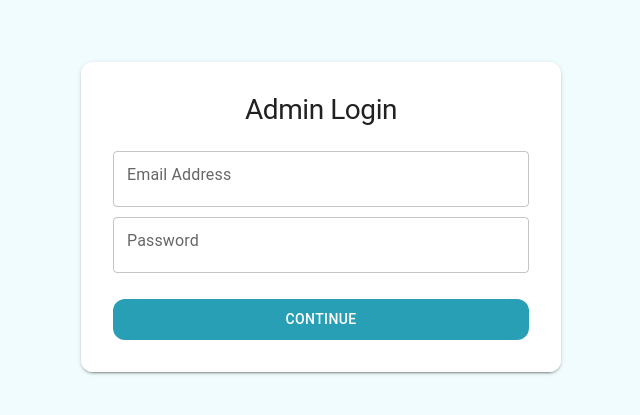
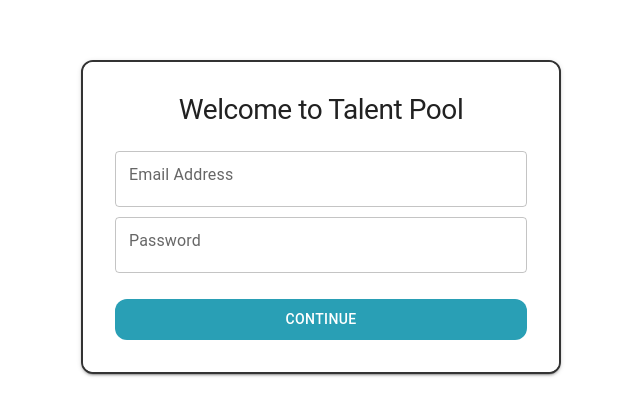
Before and after one commit to tanmaymazumdar19/zerobug-web, a React (Vite) app: page /login in a window 1280 px wide. Shown: the part 183-598 px from the top of the page, without its empty margins (319-959 px from the left). Built offline with nearby package versions, Linux system fonts and the light colour scheme.

Commit message:
feat: Minor UI change.

```diff
--- a/src/pages/Login/index.tsx
+++ b/src/pages/Login/index.tsx
@@ -47,7 +47,7 @@
   } = useForm({ defaultValues });
 
   const loginSectionStyle = {
-    backgroundColor: "#b6f0f633",
+    // backgroundColor: "#b6f0f633",
     display: "flex",
     alignItems: "center",
     justifyContent: "center",
@@ -65,6 +65,7 @@
     backgroundColor: "white",
     borderRadius: "12px",
     overflow: "hidden",
+    border: '2px solid #333'
   };
 
   return (
@@ -81,7 +82,7 @@
                   fontWeight: "var(--font600)",
                 }}
               >
-                Admin Login
+                Welcome to Talent Pool
               </Typography>
             </Stack>
 
```
